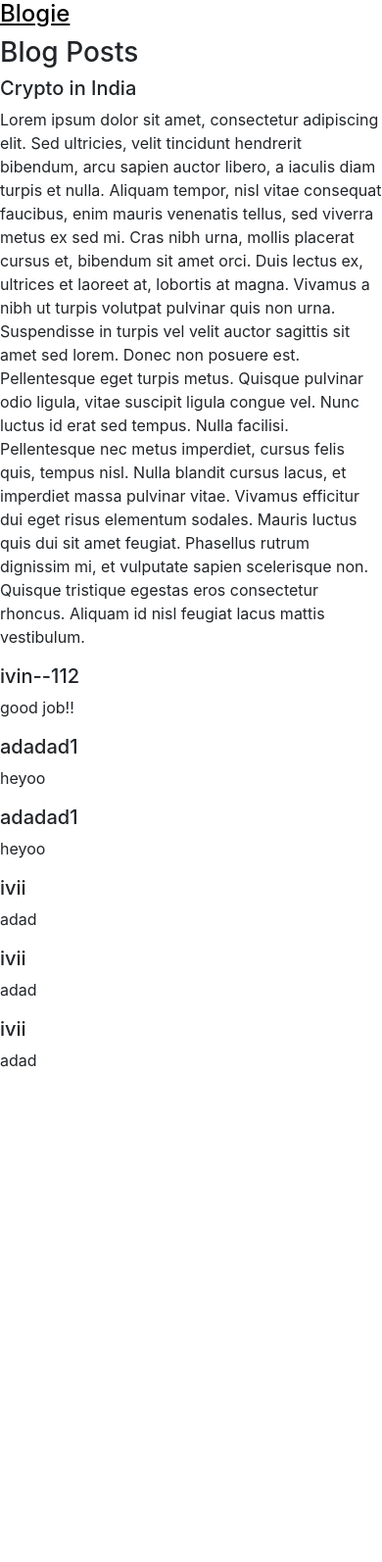
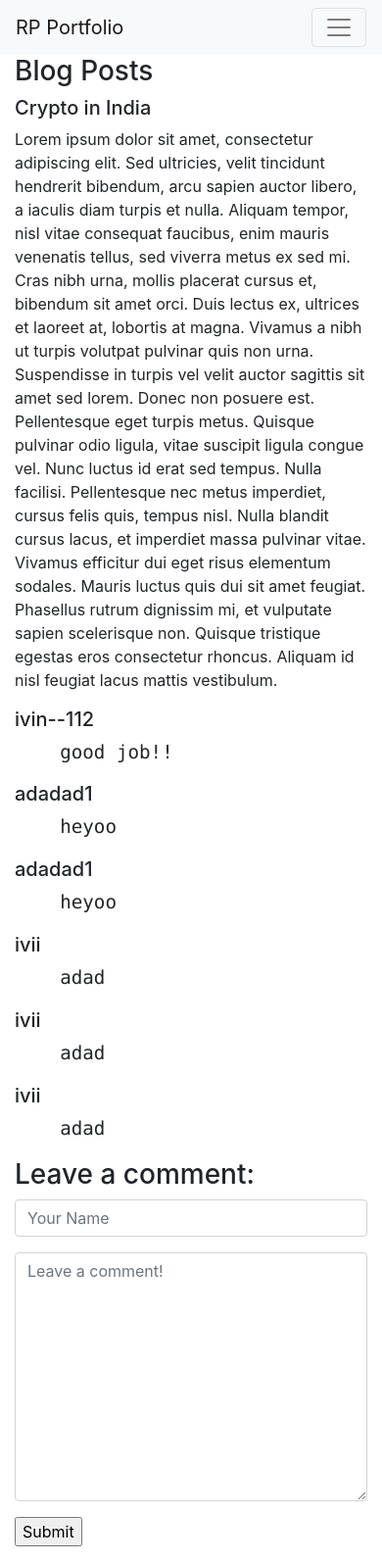
Before and after one commit to ivin-3-69/blogie, a Django app: page /blog/1 in a window 390 px wide. Shown: the whole page at 98% size. Before the commit the page ends 1089 px from the top, so only its background shows below. Run offline with Django 3.2, Linux system fonts and the light colour scheme; data comes from the database, SQL or seed files in the repository; both versions use the stored data as it was after the commit; some libraries are stand-ins or nearby versions.

Commit message:
blog and project directory done

```diff
--- /dev/null
+++ b/blog/forms.py
@@ -0,0 +1,16 @@
+from django import forms
+
+class CommentForm(forms.Form):
+    user_name = forms.CharField(
+        max_length=40,
+        widget=forms.TextInput(attrs={
+            "class":"form-control",
+            "placeholder":"Your Name",
+        })
+    )
+    body = forms.CharField(
+        widget=forms.Textarea(attrs={
+            "class": "form-control",
+            "placeholder": "Leave a comment!"
+        })
+    )
--- a/blog/templates/blog_detail.html
+++ b/blog/templates/blog_detail.html
@@ -3,15 +3,30 @@
 {% block page_content %}
 <h3>Blog Posts</h3>
 <div class="row">
-    <div class="col-sm-4">
+    <div class="col-sm-8">
         <h5>{{post.title}}</h5>
         <p>{{post.body}}</p>
     </div>
-    {% for comment in comments %}
+
     <div class="col-sm-4">
+        {% for comment in comments %}
         <h5>{{comment.user_name}}</h5>
-        <p>{{comment.body}}</p>
+        <pre style="font-size: 120%;">    {{comment.body}}</pre>
+        {% endfor %}
     </div>
-    {% endfor %}
+
+    <div class="col-sm-8">
+        <h3>Leave a comment:</h3>
+        <form action="/blog/{{ post.pk }}" method="post">
+            {% csrf_token %}
+            <div class="form-group">
+                {{ form.user_name }}
+            </div>
+            <div class="form-group">
+                {{ form.body }}
+            </div>
+            <input type="submit" value="Submit">
+        </form>
+    </div>
 </div>
 {%endblock%}
--- a/blog/urls.py
+++ b/blog/urls.py
@@ -3,7 +3,7 @@ from django.urls import path
 from . import views
 
 urlpatterns = [
-    path('', views.index, name='index'),
+    path('', views.index, name='blog_index'),
     path("category/<str:category>", views.blog_category, name="blog_category"),
     path("<int:pkey>", views.blog_detail, name="blog_detail"),
 
--- a/blog/views.py
+++ b/blog/views.py
@@ -1,6 +1,7 @@
 from django.shortcuts import render
 from django.http import HttpResponse
 from blog.models import Post,Comment
+from blog.forms import CommentForm
 
 def index(request):
     posts = Post.objects.all().order_by('-created_date')
@@ -19,9 +20,23 @@ def blog_category(request,category):
 
 def blog_detail(request, pkey):
     post = Post.objects.get(pk=pkey)
+
+    form = CommentForm()
+    if request.method == 'POST':
+        form = CommentForm(request.POST)
+        if form.is_valid():
+            comment = Comment(
+                user_name=form.cleaned_data["user_name"],
+                body=form.cleaned_data["body"],
+                post=post
+            )
+            comment.save()
+
+
     comments = Comment.objects.filter(post=post)
     context = {
         "post" : post,
         "comments": comments,
+        "form" : form,
     }
     return render(request, "blog_detail.html", context)
--- a/mysite/templates/base.html
+++ b/mysite/templates/base.html
@@ -1,7 +1,29 @@
 <link rel="stylesheet" href="https://stackpath.bootstrapcdn.com/bootstrap/4.1.3/css/bootstrap.min.css" integrity="sha384-MCw98/SFnGE8fJT3GXwEOngsV7Zt27NXFoaoApmYm81iuXoPkFOJwJ8ERdknLPMO" crossorigin="anonymous">
 
-<h4><a href="http://127.0.0.1:8000/projects/" style="color: black">Blogie</a></h4>
-{% block page_content %}{% endblock %}
+<nav class="navbar navbar-expand-lg navbar-light bg-light">
+    <div class="container">
+        <a class="navbar-brand" href="https://www.youtube.com/watch?v=tYzMYcUty6s" target="_blank" rel="noopener noreferrer">RP Portfolio</a>
+        <button class="navbar-toggler" type="button" data-toggle="collapse" data-target="#navbarSupportedContent" aria-controls="navbarSupportedContent" aria-expanded="false" aria-label="Toggle navigation">
+          <span class="navbar-toggler-icon"></span>
+        </button>
+
+        <div class="collapse navbar-collapse" id="navbarSupportedContent">
+          <ul class="navbar-nav mr-auto">
+            <li class="nav-item active">
+              <a class="nav-link" href="{% url 'project_index' %}">Home</a>
+            </li>
+            <li class="nav-item active">
+              <a class="nav-link" href="{% url 'blog_index' %}">Blog</a>
+            </li>
+          </ul>
+        </div>
+    </div>
+
+</nav>
+
+<div class="container">
+    {% block page_content %}{% endblock %}
+</div>
 
 <script src="https://code.jquery.com/jquery-3.3.1.slim.min.js" integrity="sha384-q8i/X+965DzO0rT7abK41JStQIAqVgRVzpbzo5smXKp4YfRvH+8abtTE1Pi6jizo" crossorigin="anonymous"></script>
 <script src="https://cdnjs.cloudflare.com/ajax/libs/popper.js/1.14.3/umd/popper.min.js" integrity="sha384-ZMP7rVo3mIykV+2+9J3UJ46jBk0WLaUAdn689aCwoqbBJiSnjAK/l8WvCWPIPm49" crossorigin="anonymous"></script>
```
Also changed, not shown: blog/templates/blog_category.html (+8 -4 lines), blog/templates/blog_index.html (+8 -4 lines), db.sqlite3.
